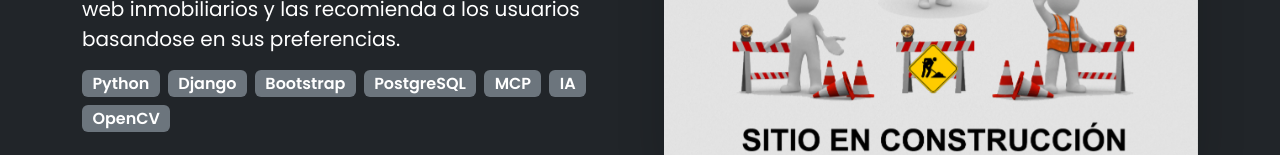
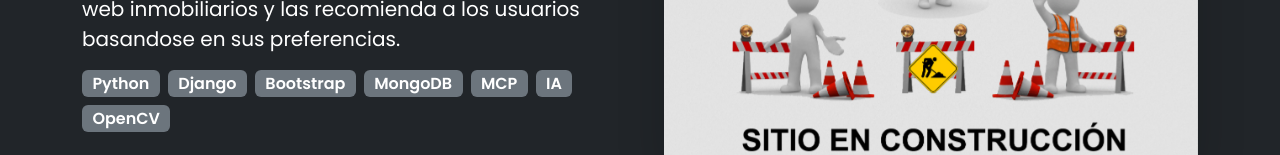
Before and after one commit to XNIBEX/xnibex.github.io, a plain HTML site: page index.html in a window 1280 px wide. Shown: the part 1817-1972 px from the top of the page. Drawn offline with nearby package versions, Linux system fonts and the light colour scheme.

Commit message:
InmoRadar

```diff
--- a/index.html
+++ b/index.html
@@ -190,7 +190,7 @@
                     <span class="badge bg-secondary fs-6">Python</span>
                     <span class="badge bg-secondary fs-6">Django</span>
                     <span class="badge bg-secondary fs-6">Bootstrap</span>
-                    <span class="badge bg-secondary fs-6">PostgreSQL</span>
+                    <span class="badge bg-secondary fs-6">MongoDB</span>
                     <span class="badge bg-secondary fs-6">MCP</span>
                     <span class="badge bg-secondary fs-6">IA</span>
                     <span class="badge bg-secondary fs-6">OpenCV</span>
```
